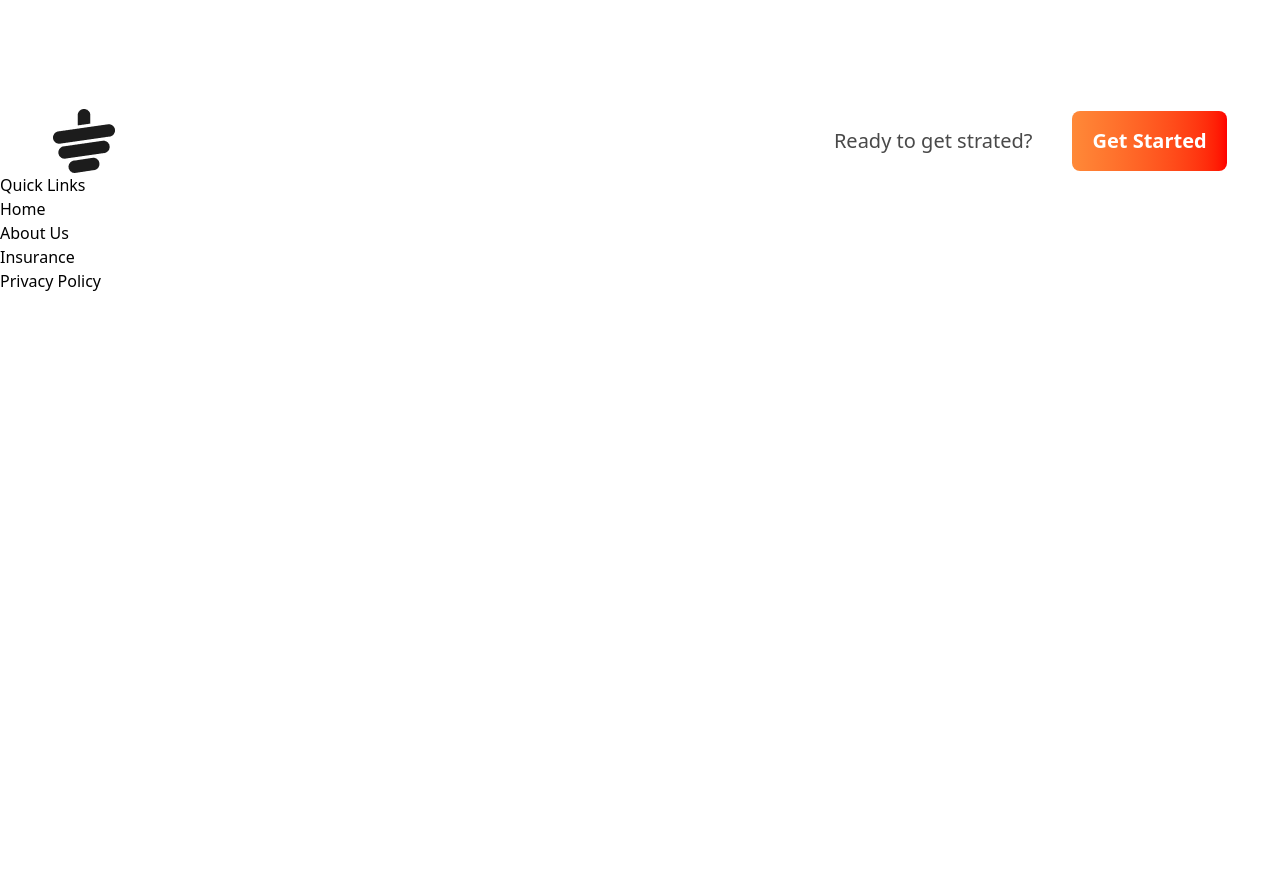
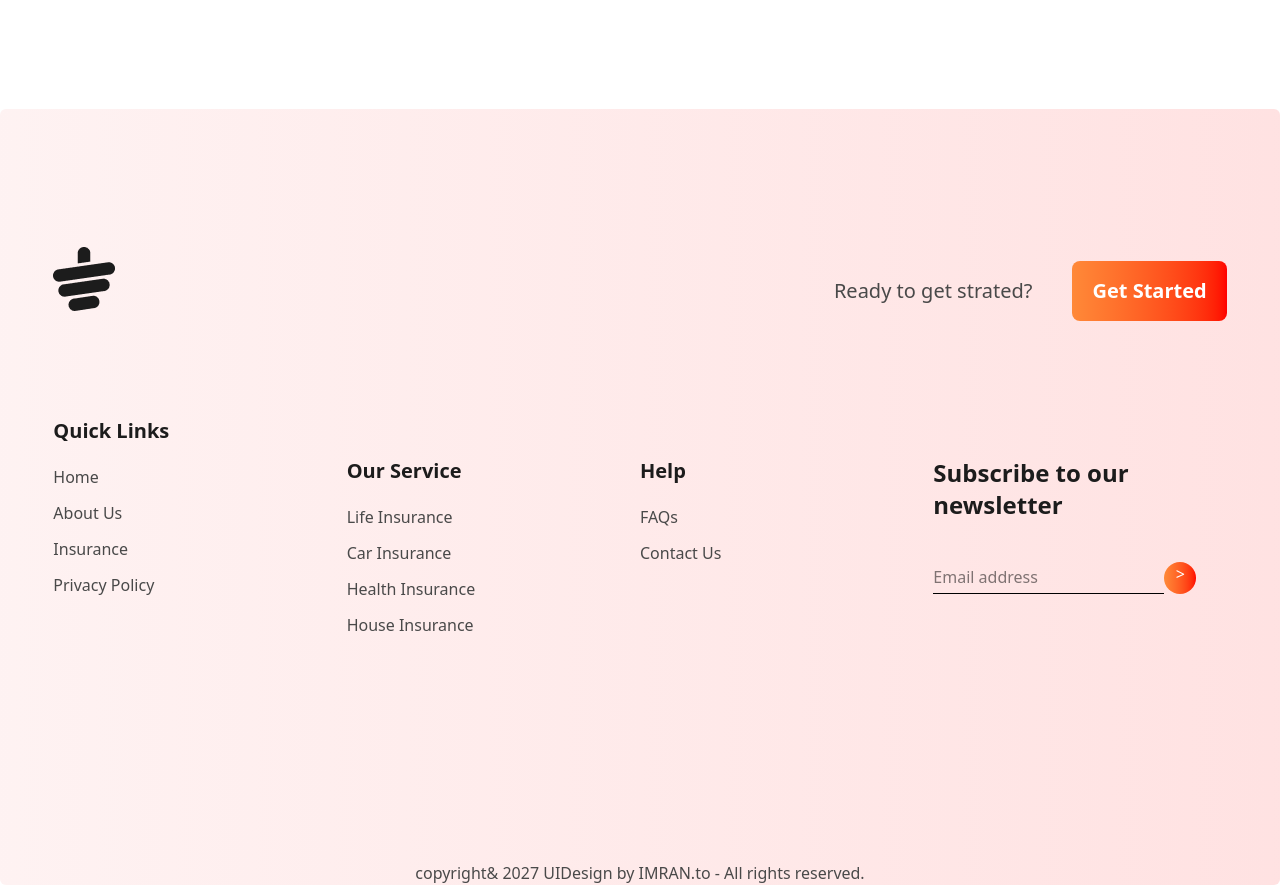
Before and after one commit to programmarimran/tea-house-tailwind, a plain HTML site: page index.html in a window 1280 px wide. Shown: the part 3310-4195 px from the top of the page. Before the commit the page ends 3715 px from the top, so only its background shows below. Drawn offline with nearby package versions, Linux system fonts and the light colour scheme.

Commit message:
added a complite practice

```diff
--- a/index.html
+++ b/index.html
@@ -14,6 +14,7 @@
           --color-clifford: #da373d;
           --dark3: #777777;
           --dark1: #1C1C1C;
+          --dark2: #494949;
         }
       </style>
     <!-- google fonts -->
@@ -220,27 +221,55 @@
                 </div>
             </section>
     </main>
-    <footer>
-        <section class="max-w-screen-2xl mx-auto mb-28">
-            <div class="flex justify-between items-center w-11/12 mx-auto">
-                <div><img src="/bottom.png.png" alt=""></div>
-                <div class="flex items-center gap-10">
-                    <h4 class="font-medium text-xl text-[#494949]">Ready to get strated?</h4>
-                     <button class="font-bold text-xl text-[#FFFFFF] px-5 py-4 bg-gradient-to-r from-[#FF8938] to-[#FF0000] rounded-lg ">Get Started</i></button>
+    <footer class="bg-linear-to-r from-red-50 to-red-100 rounded-md">
+        <section class="max-w-screen-2xl mx-auto pt-32 w-11/12 mx-auto">
+            <div class="md:flex md:justify-between md:items-center text-start">
+                <div class=""><img class="" src="/bottom.png.png" alt=""></div>
+                <div class="md:flex items-center gap-10">
+                    <h4 class="font-medium text-xl text-[#494949] mt-6">Ready to get strated?</h4>
+                     <button class="font-bold text-xl text-[#FFFFFF] px-5 py-4 bg-gradient-to-r from-[#FF8938] to-[#FF0000] rounded-lg mt-6 ">Get Started</i></button>
                 </div>
             </div>
-            <div>
+            <div class="py-24 md:grid md:grid-cols-4 items-start">
                 <div>
-                    <h2>Quick Links</h2>
-                    <ul>
-                        <li>Home</li>
-                        <li>About Us</li>
-                        <li>Insurance</li>
-                        <li>Privacy Policy</li>
+                    <h2 class="font-semibold text-xl text-[var(--dark1)]">Quick Links</h2>
+                    <ul class=" mt-5">
+                        <li class="font-normal text-base text-[var(--dark2)] mt-3">Home</li>
+                        <li class="font-normal text-base text-[var(--dark2)] mt-3">About Us</li>
+                        <li class="font-normal text-base text-[var(--dark2)] mt-3">Insurance</li>
+                        <li class="font-normal text-base text-[var(--dark2)] mt-3">Privacy Policy</li>
                     </ul>
                 </div>
+                <div>
+                    <h2 class="font-semibold text-xl text-[var(--dark1)] mt-10">Our Service</h2>
+                    <ul class=" mt-5">
+                        <li class="font-normal text-base text-[var(--dark2)] mt-3">Life Insurance</li>
+                        <li class="font-normal text-base text-[var(--dark2)] mt-3">Car Insurance</li>
+                        <li class="font-normal text-base text-[var(--dark2)] mt-3">Health Insurance</li>
+                        <li class="font-normal text-base text-[var(--dark2)] mt-3">House Insurance</li>
+                    </ul>
+                </div>
+                <div>
+                    <h2 class="font-semibold text-xl text-[var(--dark1)] mt-10">Help</h2>
+                    <ul class=" mt-5">
+                        <li class="font-normal text-base text-[var(--dark2)] mt-3">FAQs</li>
+                        <li class="font-normal text-base text-[var(--dark2)] mt-3">Contact Us</li>
+                    </ul>
+                </div>
+                <div>
+                    <h2 class="font-semibold text-2xl text-[var(--dark1)] mt-10">Subscribe to our newsletter</h2>
+
+                   <div class="flex items-center  mt-10 w-full">
+                        <div class="border-b-1 ">
+                            <input class="h-8" type="email" name="" id=""     placeholder="Email address">
+                        </div>
+                        <div class="bg-gradient-to-r from-[#FF8938] to-[#FF0000] rounded-full w-8 h-8 text-white text-center items-center">></div>
+                   </div>
+                </div>
             </div>
+            <div class="pt-32 font-medium text-base text-[var(--dark2)] text-center">copyright&   2027 UIDesign by IMRAN.to - All rights reserved.</div>
         </section>
+
     </footer>
 </body>
 </html>
```
